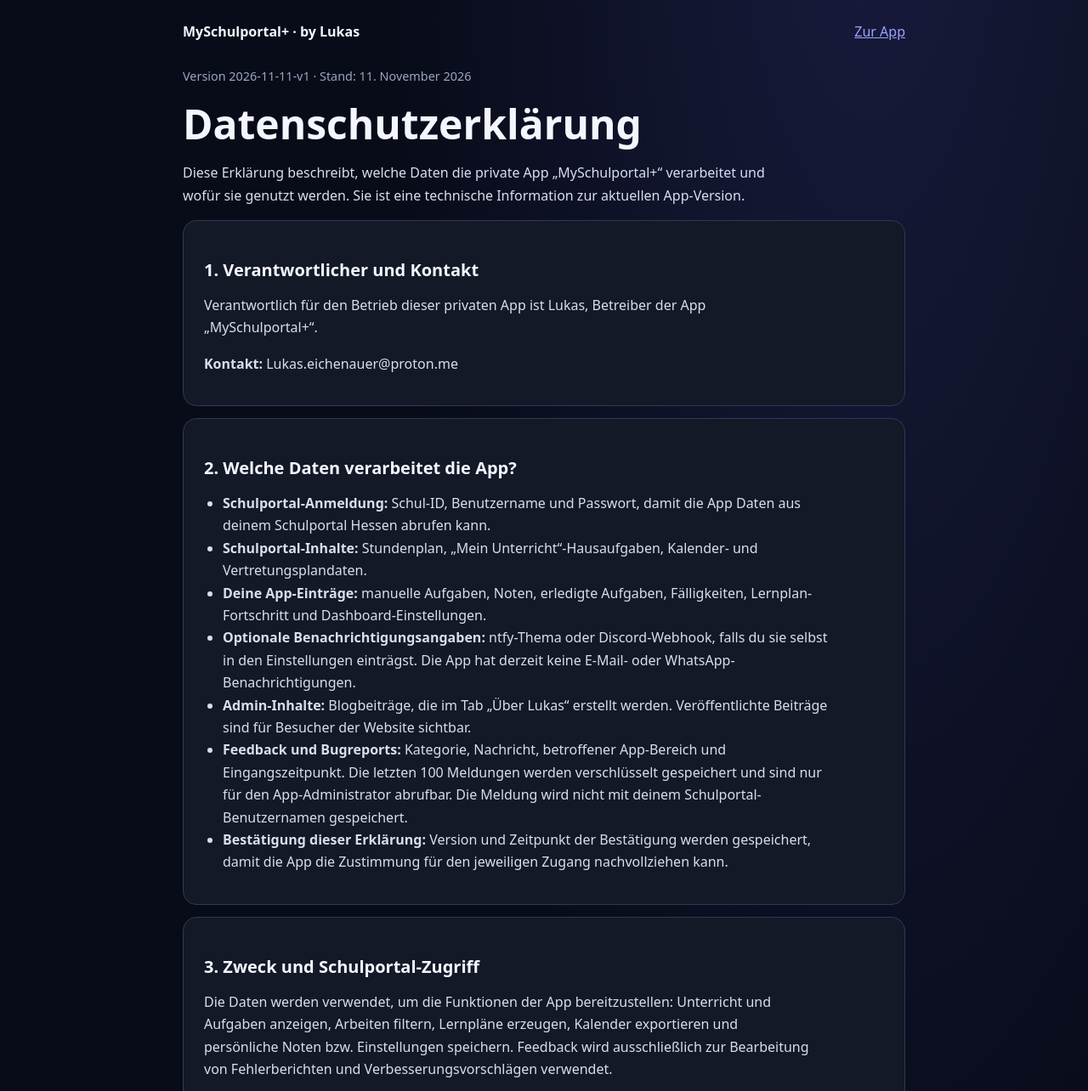
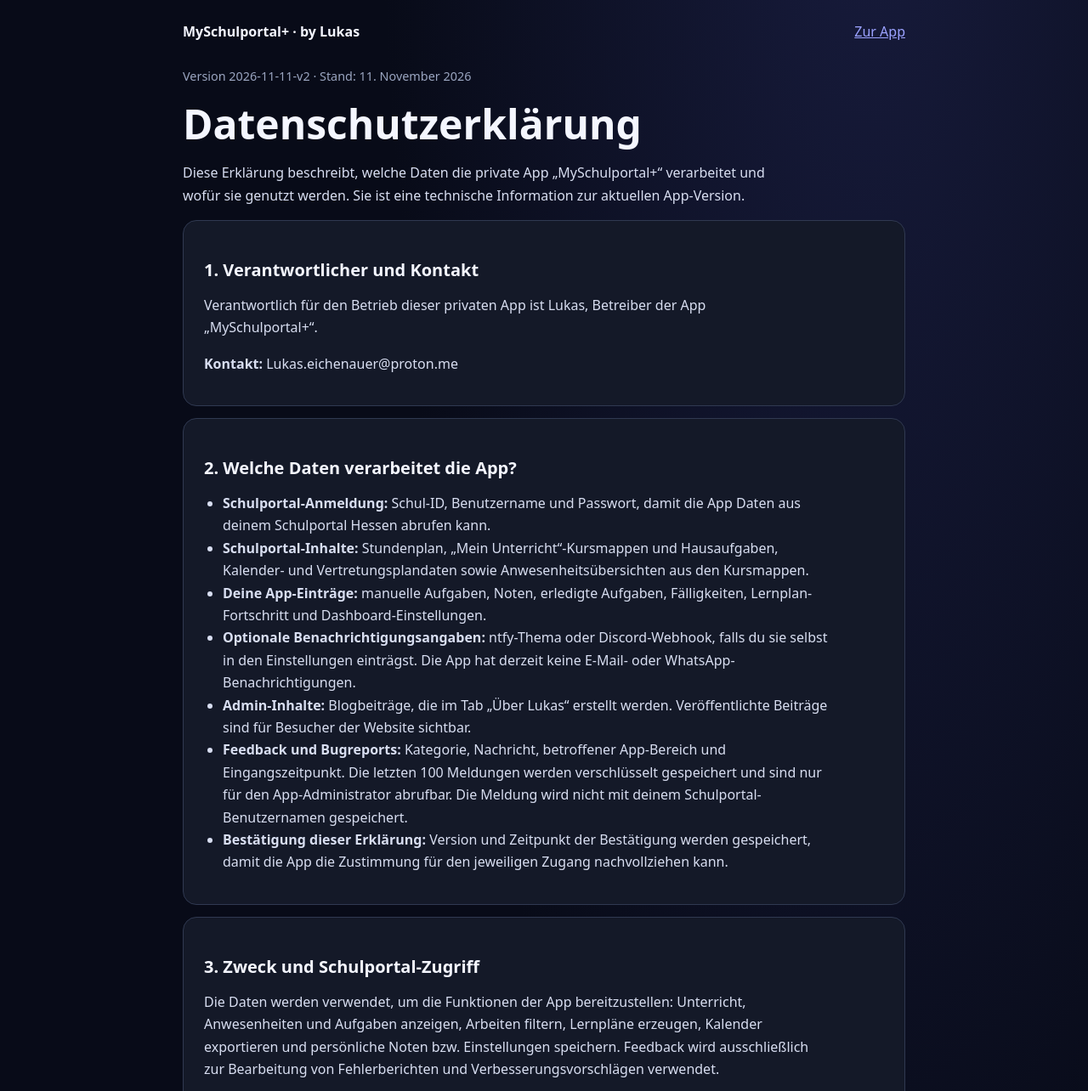
Before and after one commit to awdwadwsd-bot/Schulportal-App, a plain HTML site: page privacy.html in a window 1280 px wide. Shown: the top 1284 px of the page at 85% size. Drawn offline with Linux system fonts and the light colour scheme.

Commit message:
Update privacy notice for attendance data

```diff
--- a/privacy.html
+++ b/privacy.html
@@ -19,7 +19,7 @@ p,li{max-width:78ch}.card{background:var(--card);border:1px solid var(--line);bo
 <body>
 <main>
 <div class="top"><a class="brand" href="/">MySchulportal+ · by Lukas</a><a href="/">Zur App</a></div>
-<p class="tag">Version 2026-11-11-v1 · Stand: 11. November 2026</p>
+<p class="tag">Version 2026-11-11-v2 · Stand: 11. November 2026</p>
 <h1>Datenschutzerklärung</h1>
 <p>Diese Erklärung beschreibt, welche Daten die private App „MySchulportal+“ verarbeitet und wofür sie genutzt werden. Sie ist eine technische Information zur aktuellen App-Version.</p>
 
@@ -33,7 +33,7 @@ p,li{max-width:78ch}.card{background:var(--card);border:1px solid var(--line);bo
 <h2>2. Welche Daten verarbeitet die App?</h2>
 <ul class="list">
 <li><b>Schulportal-Anmeldung:</b> Schul-ID, Benutzername und Passwort, damit die App Daten aus deinem Schulportal Hessen abrufen kann.</li>
-<li><b>Schulportal-Inhalte:</b> Stundenplan, „Mein Unterricht“-Hausaufgaben, Kalender- und Vertretungsplandaten.</li>
+<li><b>Schulportal-Inhalte:</b> Stundenplan, „Mein Unterricht“-Kursmappen und Hausaufgaben, Kalender- und Vertretungsplandaten sowie Anwesenheitsübersichten aus den Kursmappen.</li>
 <li><b>Deine App-Einträge:</b> manuelle Aufgaben, Noten, erledigte Aufgaben, Fälligkeiten, Lernplan-Fortschritt und Dashboard-Einstellungen.</li>
 <li><b>Optionale Benachrichtigungsangaben:</b> ntfy-Thema oder Discord-Webhook, falls du sie selbst in den Einstellungen einträgst. Die App hat derzeit keine E-Mail- oder WhatsApp-Benachrichtigungen.</li>
 <li><b>Admin-Inhalte:</b> Blogbeiträge, die im Tab „Über Lukas“ erstellt werden. Veröffentlichte Beiträge sind für Besucher der Website sichtbar.</li>
@@ -44,7 +44,7 @@ p,li{max-width:78ch}.card{background:var(--card);border:1px solid var(--line);bo
 
 <section class="card">
 <h2>3. Zweck und Schulportal-Zugriff</h2>
-<p>Die Daten werden verwendet, um die Funktionen der App bereitzustellen: Unterricht und Aufgaben anzeigen, Arbeiten filtern, Lernpläne erzeugen, Kalender exportieren und persönliche Noten bzw. Einstellungen speichern. Feedback wird ausschließlich zur Bearbeitung von Fehlerberichten und Verbesserungsvorschlägen verwendet.</p>
+<p>Die Daten werden verwendet, um die Funktionen der App bereitzustellen: Unterricht, Anwesenheiten und Aufgaben anzeigen, Arbeiten filtern, Lernpläne erzeugen, Kalender exportieren und persönliche Noten bzw. Einstellungen speichern. Feedback wird ausschließlich zur Bearbeitung von Fehlerberichten und Verbesserungsvorschlägen verwendet.</p>
 <p>Die Schulportal-Anmeldung wird ausschließlich zum Abruf der von dir angeforderten Portal-Daten verwendet. Die App liest Daten aus dem Schulportal; sie ändert keine Einträge dort.</p>
 
 <section class="card">
@@ -68,7 +68,7 @@ p,li{max-width:78ch}.card{background:var(--card);border:1px solid var(--line);bo
 <section class="card">
 <h2>6. Aufbewahrung und Löschung</h2>
 <p>Feedbackmeldungen bleiben bis zur manuellen Löschung gespeichert; es werden höchstens die 100 neuesten Meldungen behalten. Die übrigen App-Daten bleiben gespeichert, solange die Render-Datei vorhanden ist. Auf dem kostenlosen Render-Dienst können sie bei Neustarts, Deploys oder Ruhezustand verloren gehen. Die App bietet einen Datenexport und -import; dadurch wird eine Kopie im Browser bzw. auf deinem Gerät angelegt.</p>
-<p>Zum Entfernen gespeicherter Daten oder für Fragen zur Verarbeitung wende dich bitte an den Betreiber über die noch zu ergänzende Kontaktadresse. „Abmelden“ löscht den lokalen Browserzustand auf diesem Gerät, nicht automatisch alle serverseitigen Daten.</p>
+<p>Zum Entfernen gespeicherter Daten oder für Fragen zur Verarbeitung wende dich bitte an den Betreiber über Lukas.eichenauer@proton.me. „Abmelden“ löscht den lokalen Browserzustand auf diesem Gerät, nicht automatisch alle serverseitigen Daten.</p>
 </section>
 
 <section class="card">
```
